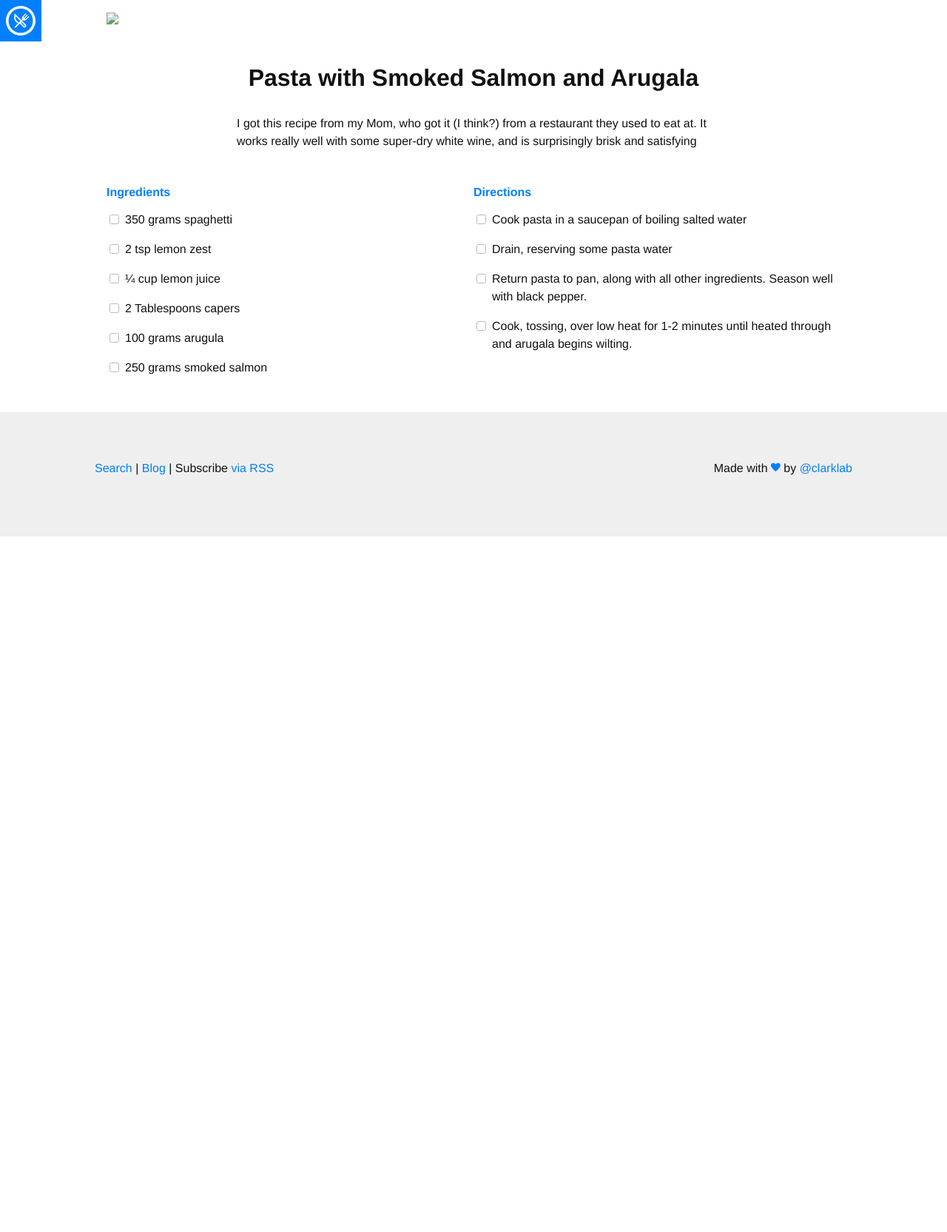
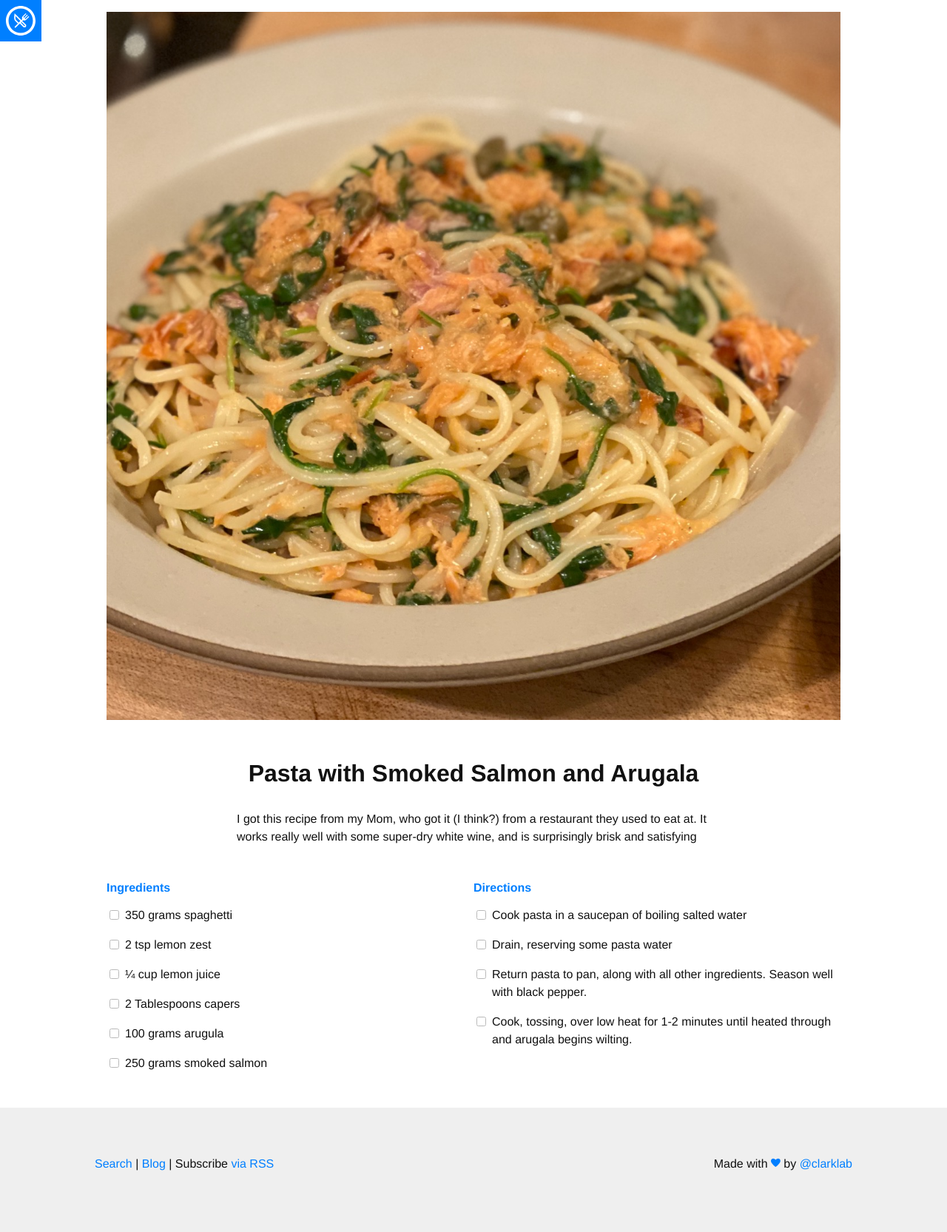
Before and after one commit to edinel/recipes, a Jekyll site: the page built from _recipes/Smoked_Salmon_Pasta.md, in a window 1280 px wide. Shown: the whole page at 74% size. Built offline with Jekyll 4.4.1, drawn with Linux system fonts in a browser that asks for light colours; nearby versions of some CDN libraries; some web fonts are replaced; before the commit the page ends 900 px from its top, so only the background shows below that.

Commit message:
Add Photo to Salmon Pasta

```diff
--- a/_recipes/Smoked_Salmon_Pasta.md
+++ b/_recipes/Smoked_Salmon_Pasta.md
@@ -1,7 +1,7 @@
 ---
 layout: recipe
 title: "Pasta with Smoked Salmon and Arugala"
-image: SalmonPasta.jpg
+image: salmonpasta.jpg
 origin: Unknown
 tags: main, pasta, salmon, fish
 
```
Also changed, not shown: images/salmonpasta.jpg (added).
